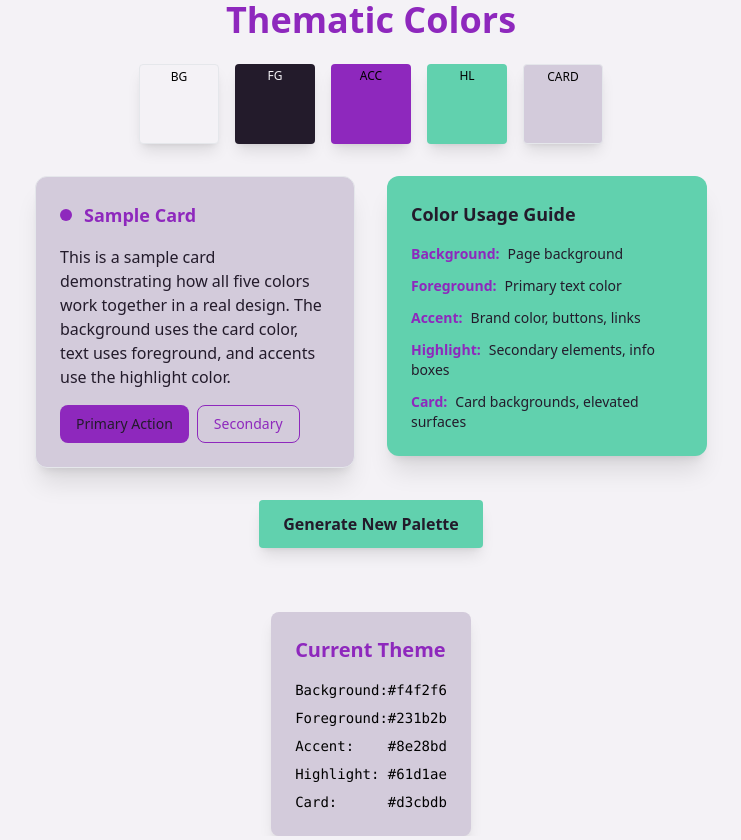
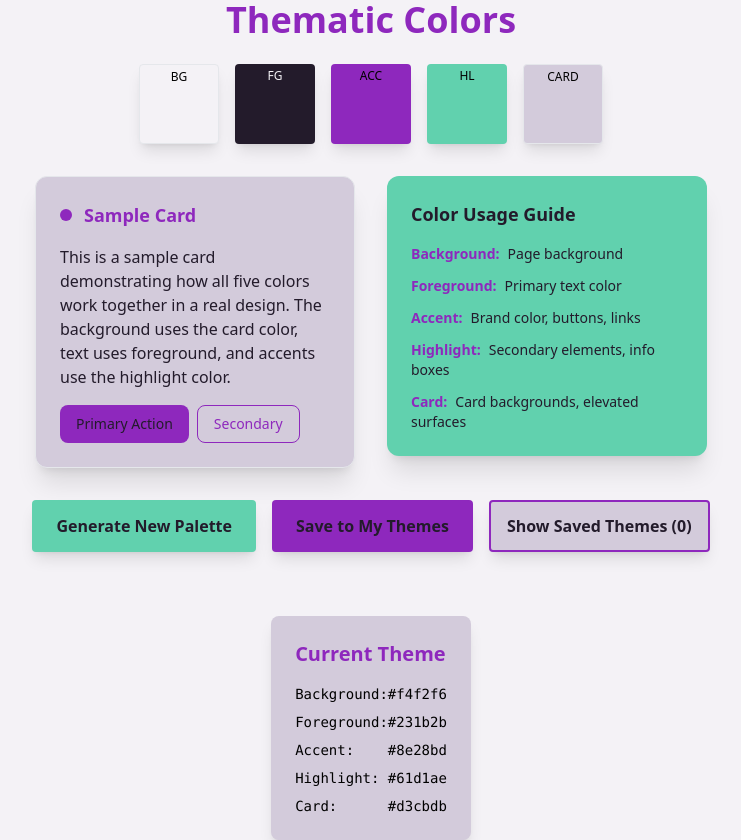
Before and after one commit to briansproule20/thematic_colors, a React (Vite) app: page / in a window 1280 px wide. Shown: the whole page, without its empty margins (269-1010 px from the left). Built offline with nearby package versions, Linux system fonts and the light colour scheme.

Commit message:
Add theme collection feature: Save themes to personal library, view saved themes with mini palettes, load/delete saved themes, and smart duplicate detection

```diff
--- a/src/App.tsx
+++ b/src/App.tsx
@@ -1,5 +1,5 @@
 import { useState, useEffect } from 'react';
-import { generateTheme, applyThemeToSite, saveTheme, loadTheme, type Theme } from './utils/themeGenerator';
+import { generateTheme, applyThemeToSite, saveTheme, loadTheme, saveToThemeCollection, getThemeCollection, removeFromThemeCollection, isThemeSaved, type Theme } from './utils/themeGenerator';
 
 function App() {
   const [currentTheme, setCurrentTheme] = useState<Theme>(() => {
@@ -7,6 +7,8 @@ function App() {
     return savedTheme || generateTheme();
   });
   const [previewTheme, setPreviewTheme] = useState<Theme | null>(null);
+  const [savedThemes, setSavedThemes] = useState(getThemeCollection());
+  const [showSavedThemes, setShowSavedThemes] = useState(false);
 
   // Apply theme to document body
   const applyTheme = (theme: Theme) => {
@@ -32,7 +34,25 @@ function App() {
     }
   };
 
+  const saveCurrentTheme = () => {
+    const themeToSave = previewTheme || currentTheme;
+    saveToThemeCollection(themeToSave);
+    setSavedThemes(getThemeCollection());
+  };
+
+  const loadSavedTheme = (savedTheme: Theme) => {
+    setCurrentTheme(savedTheme);
+    saveTheme(savedTheme);
+    setPreviewTheme(null);
+  };
+
+  const deleteSavedTheme = (themeId: string) => {
+    removeFromThemeCollection(themeId);
+    setSavedThemes(getThemeCollection());
+  };
+
   const activeTheme = previewTheme || currentTheme;
+  const isCurrentThemeSaved = isThemeSaved(activeTheme);
 
   return (
     <div className="min-h-screen flex flex-col items-center justify-center transition-colors duration-500" style={{ background: activeTheme.background }}>
@@ -145,7 +165,91 @@ function App() {
             Apply Theme
           </button>
         )}
+
+        <button
+          className={`px-6 py-3 rounded font-semibold shadow-lg transition-all duration-300 hover:scale-105 ${
+            isCurrentThemeSaved ? 'opacity-50 cursor-not-allowed' : 'hover:scale-105'
+          }`}
+          style={{
+            background: activeTheme.accent,
+            color: activeTheme.foreground
+          }}
+          onClick={saveCurrentTheme}
+          disabled={isCurrentThemeSaved}
+        >
+          {isCurrentThemeSaved ? '✓ Saved' : 'Save to My Themes'}
+        </button>
+
+        <button
+          className="px-4 py-3 rounded font-semibold shadow-lg transition-all duration-300 hover:scale-105"
+          style={{
+            background: activeTheme.card,
+            color: activeTheme.foreground,
+            border: `2px solid ${activeTheme.accent}`
+          }}
+          onClick={() => setShowSavedThemes(!showSavedThemes)}
+        >
+          {showSavedThemes ? 'Hide' : 'Show'} Saved Themes ({savedThemes.length})
+        </button>
       </div>
+
+      {/* Saved Themes Section */}
+      {showSavedThemes && (
+        <div className="mb-8 p-6 rounded-xl shadow-xl" style={{ background: activeTheme.card }}>
+          <h3 className="text-xl font-semibold mb-4" style={{ color: activeTheme.accent }}>
+            My Saved Themes
+          </h3>
+          {savedThemes.length === 0 ? (
+            <p style={{ color: activeTheme.foreground }}>No saved themes yet. Generate and save some themes!</p>
+          ) : (
+            <div className="grid grid-cols-1 md:grid-cols-2 lg:grid-cols-3 gap-4">
+              {savedThemes.map((savedTheme) => (
+                <div
+                  key={savedTheme.id}
+                  className="p-4 rounded-lg border transition-all hover:scale-105"
+                  style={{
+                    background: savedTheme.background,
+                    borderColor: savedTheme.accent
+                  }}
+                >
+                  <div className="flex items-center justify-between mb-3">
+                    <h4 className="font-semibold" style={{ color: savedTheme.foreground }}>
+                      {savedTheme.name}
+                    </h4>
+                    <button
+                      className="text-xs px-2 py-1 rounded hover:bg-red-500 hover:text-white transition-colors"
+                      style={{ color: savedTheme.accent }}
+                      onClick={() => deleteSavedTheme(savedTheme.id)}
+                    >
+                      ×
+                    </button>
+                  </div>
+
+                  {/* Mini color palette */}
+                  <div className="flex gap-1 mb-3">
+                    <div className="w-4 h-4 rounded" style={{ background: savedTheme.background }}></div>
+                    <div className="w-4 h-4 rounded" style={{ background: savedTheme.foreground }}></div>
+                    <div className="w-4 h-4 rounded" style={{ background: savedTheme.accent }}></div>
+                    <div className="w-4 h-4 rounded" style={{ background: savedTheme.highlight }}></div>
+                    <div className="w-4 h-4 rounded" style={{ background: savedTheme.card }}></div>
+                  </div>
+
+                  <button
+                    className="w-full px-3 py-2 text-sm rounded font-medium transition-all hover:scale-105"
+                    style={{
+                      background: savedTheme.accent,
+                      color: savedTheme.foreground
+                    }}
+                    onClick={() => loadSavedTheme(savedTheme)}
+                  >
+                    Load Theme
+                  </button>
+                </div>
+              ))}
+            </div>
+          )}
+        </div>
+      )}
 
       {/* Preview indicator */}
       {previewTheme && (
--- a/src/utils/themeGenerator.ts
+++ b/src/utils/themeGenerator.ts
@@ -89,6 +89,46 @@ export function loadTheme(): Theme | null {
   return saved ? JSON.parse(saved) : null;
 }
 
+// Save theme to user's theme collection
+export function saveToThemeCollection(theme: Theme, name?: string): void {
+  const savedThemes = getThemeCollection();
+  const themeName = name || `Theme ${savedThemes.length + 1}`;
+  const themeWithMeta = {
+    ...theme,
+    id: Date.now().toString(),
+    name: themeName,
+    createdAt: new Date().toISOString()
+  };
+
+  savedThemes.push(themeWithMeta);
+  localStorage.setItem('theme-collection', JSON.stringify(savedThemes));
+}
+
+// Get user's saved theme collection
+export function getThemeCollection(): Array<Theme & { id: string; name: string; createdAt: string }> {
+  const saved = localStorage.getItem('theme-collection');
+  return saved ? JSON.parse(saved) : [];
+}
+
+// Remove theme from collection
+export function removeFromThemeCollection(themeId: string): void {
+  const savedThemes = getThemeCollection();
+  const filteredThemes = savedThemes.filter(theme => theme.id !== themeId);
+  localStorage.setItem('theme-collection', JSON.stringify(filteredThemes));
+}
+
+// Check if current theme is already saved
+export function isThemeSaved(theme: Theme): boolean {
+  const savedThemes = getThemeCollection();
+  return savedThemes.some(savedTheme =>
+    savedTheme.background === theme.background &&
+    savedTheme.foreground === theme.foreground &&
+    savedTheme.accent === theme.accent &&
+    savedTheme.highlight === theme.highlight &&
+    savedTheme.card === theme.card
+  );
+}
+
 // Initialize theme (load saved or generate new)
 export function initializeTheme(): Theme {
   const savedTheme = loadTheme();
```
